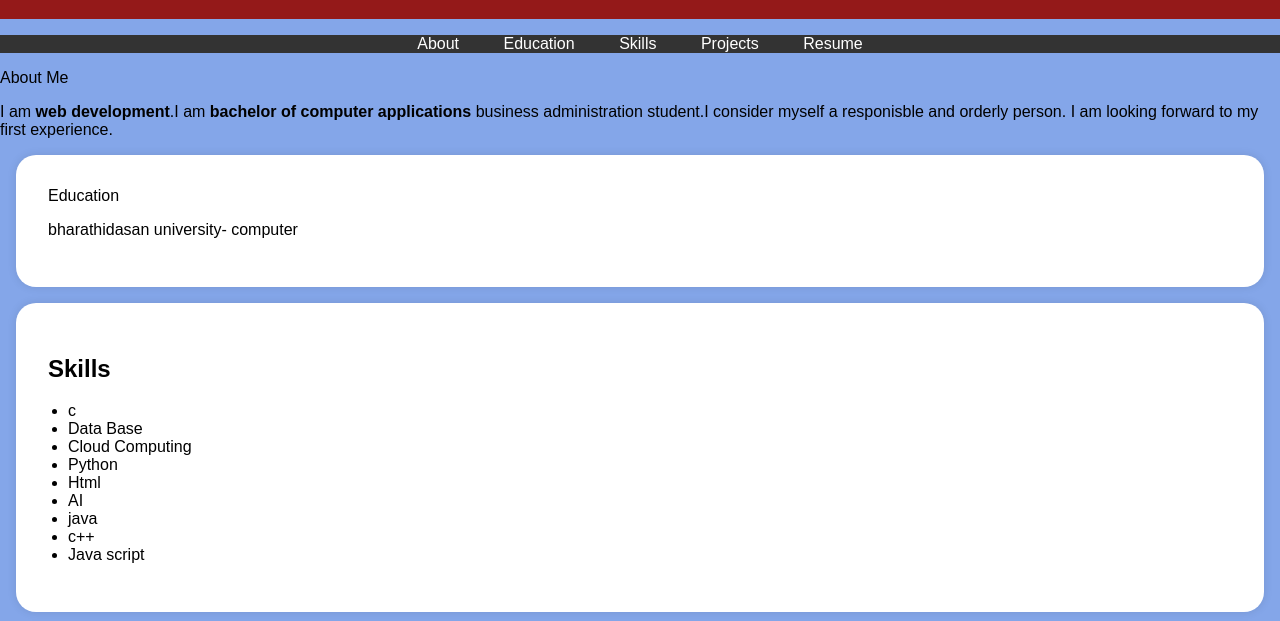
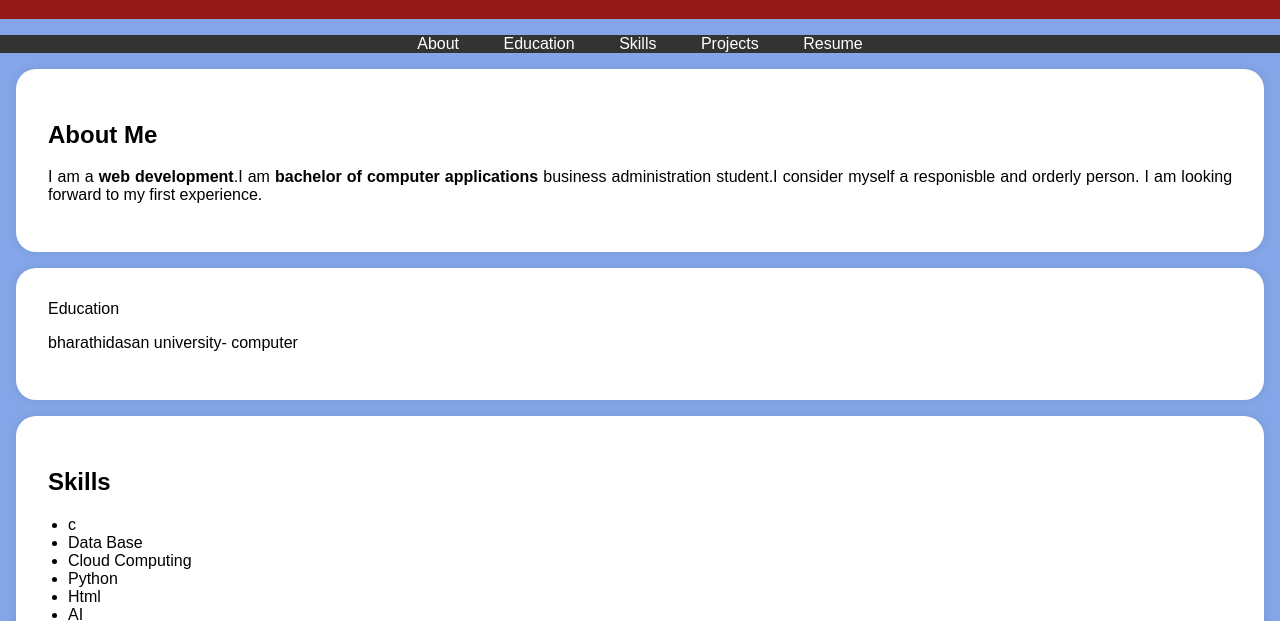
Before and after one commit to laks813/digital-portfolio, a plain HTML site: page index.html in a window 1280 px wide. Shown: the part 178-799 px from the top of the page. Drawn offline with Linux system fonts and the light colour scheme.

Commit message:
Update index.html

```diff
--- a/index.html
+++ b/index.html
@@ -113,9 +113,9 @@
     </nav>
 
     <section id="about">
-        <div class="section-content>
+        <div class="section-content">
             <h2>About Me</h2>
-            <p>I am <b>web development</b>.I am <b>bachelor of computer applications</b>
+            <p> I am a <b> web development</b>.I am <b> bachelor of computer applications</b>
                 business administration student.I consider myself a responisble and orderly person.
                I am looking forward to my first experience. </p>
 
```
